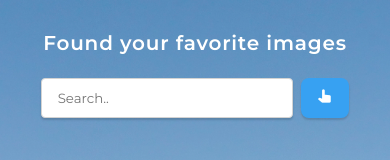
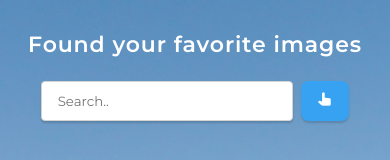
Before and after one commit to vladyslavJs/goit-js-hw-12, a website built with Vite: page src/index.html in a window 390 px wide. Shown: the top 160 px of the page. Built offline with nearby package versions, Linux system fonts and the light colour scheme; what simplelightbox would draw is missing.

Commit message:
Update styles.css

```diff
--- a/src/css/styles.css
+++ b/src/css/styles.css
@@ -30,6 +30,7 @@
 
 .main-title {
   display: block;
+  font-weight: 600;
   padding: 20px 0;
   text-align: center;
   justify-content: center;
@@ -255,7 +256,7 @@ span {
   }
 
   .main-title {
-    font-size: 20px;
+    font-size: 22px;
   }
 
 }
```
